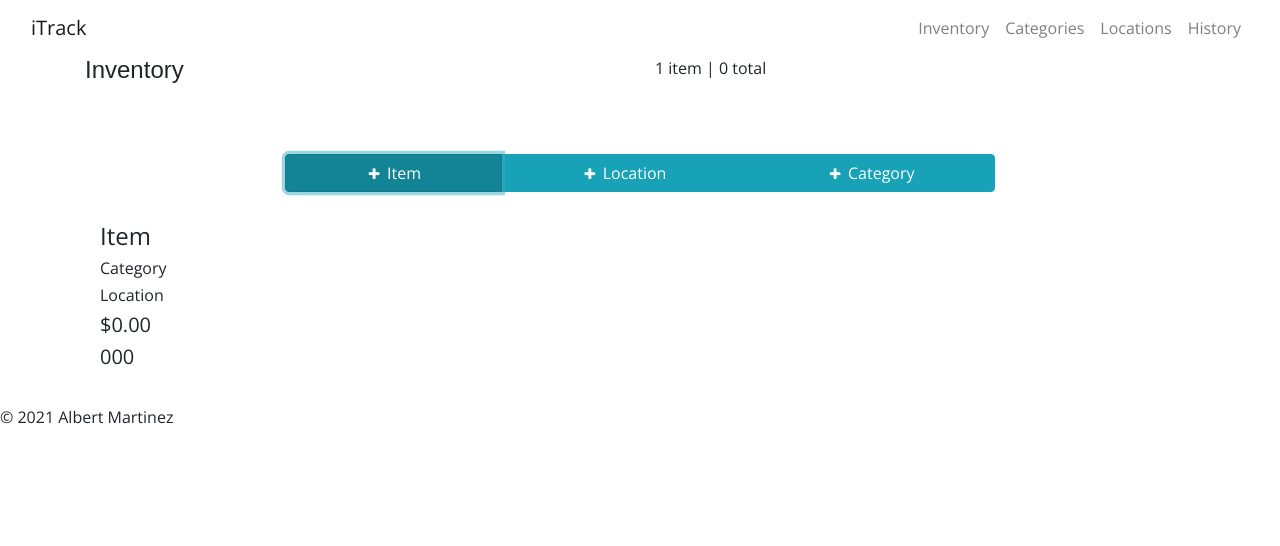
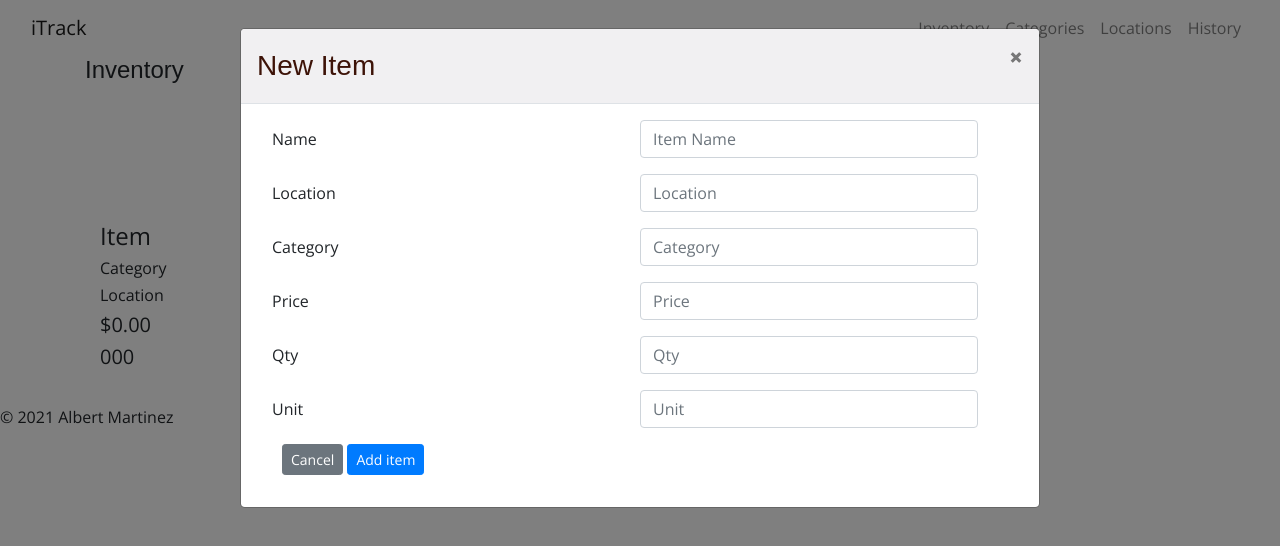
Before and after one commit to ialbertmartinez/project-itrack, a website: page index.html in a window 1280 px wide. Both pictures are taken after a click on the button "Item". Drawn offline with nearby package versions, Linux system fonts and the light colour scheme.

Commit message:
added modal functionality

```diff
--- a/index.html
+++ b/index.html
@@ -277,5 +277,6 @@
 		<script src="node_modules/jquery/dist/jquery.min.js"></script>
 		<script src="node_modules/popper.js/dist/popper.min.js"></script>
 		<script src="node_modules/bootstrap/dist/js/bootstrap.min.js"></script>
+		<script src="js/scripts.js"></script>
 	</body>
 </html>
--- a/js/scripts.js
+++ b/js/scripts.js
@@ -0,0 +1,13 @@
+$(function(){
+	$("#addItem").click(function(){
+		$("#itemModal").modal("show");
+	});
+
+	$("#addLocation").click(function(){
+		$("#locationModal").modal("show");
+	});
+	$("#addCategory").click(function(){
+		$("#categoryModal").modal("show");
+	});
+
+});
```
